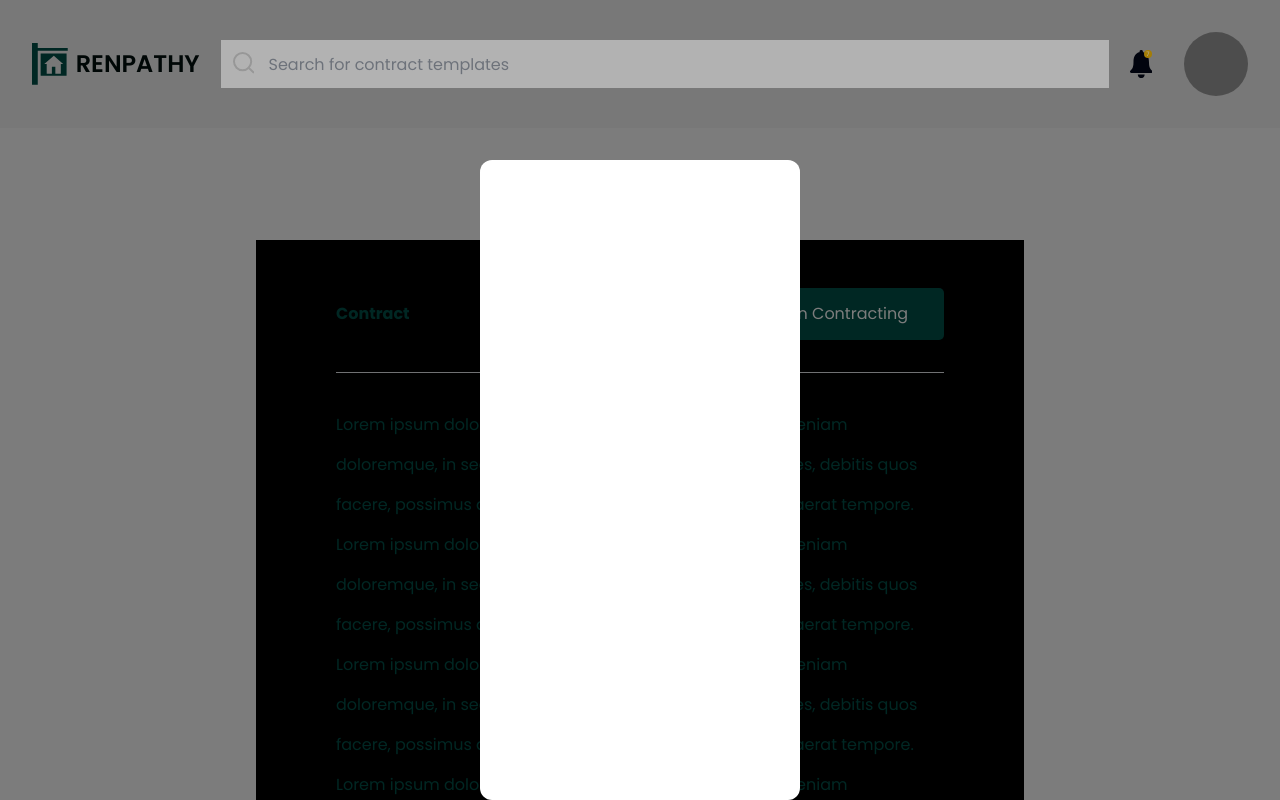
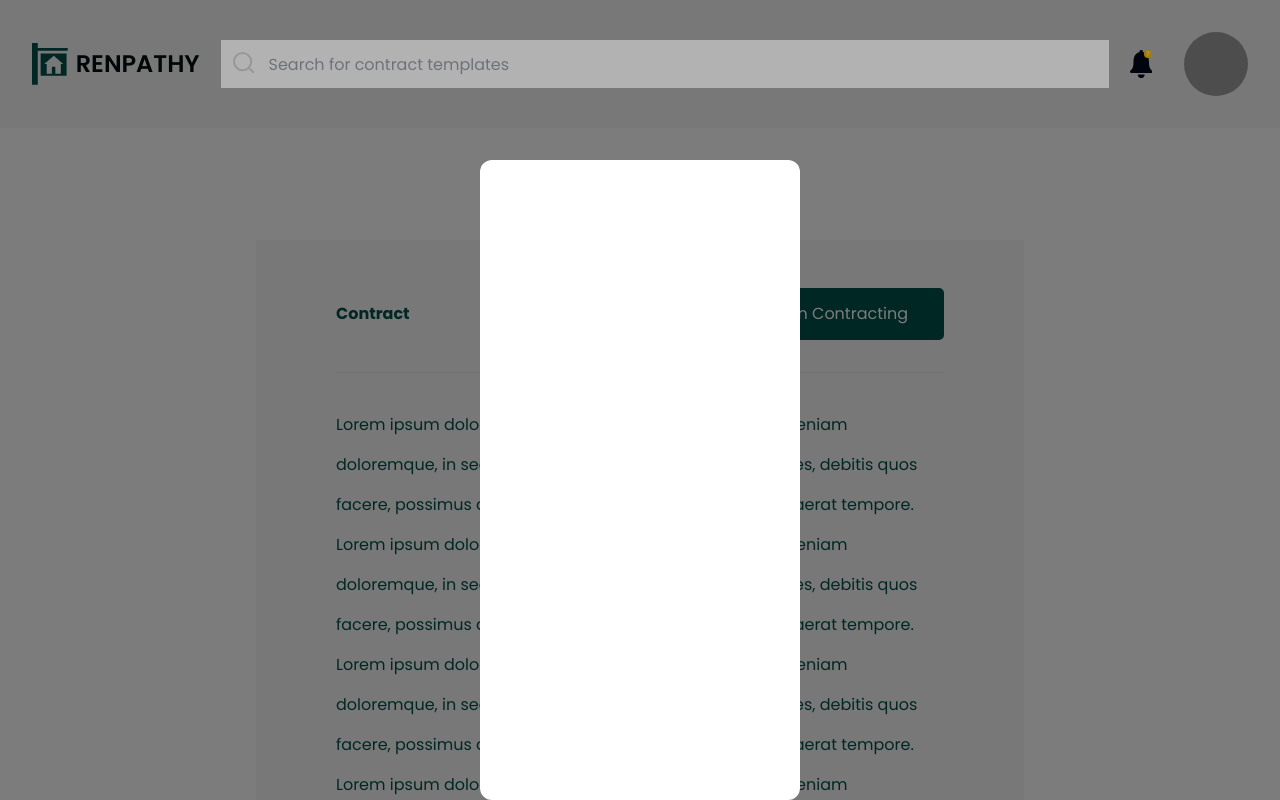
Before and after one commit to PatrickAsiedu/dealtor-web, a React (Create React App) app: page / in a window 1280 px wide. Shown: the top 800 px of the page. Built offline with nearby package versions, Linux system fonts and the light colour scheme; grey boxes are pictures that could not be loaded.

Commit message:
Initial commit

```diff
--- a/src/pages/Contract.js
+++ b/src/pages/Contract.js
@@ -9,7 +9,7 @@ const Contract = () => {
       <Header></Header>
 
       <div className="md:px-64 2xl:px-96">
-        <div className="pt-12 px-8 md:px-20 mt-28  w-full bg-black">
+        <div className="pt-12 px-8 md:px-20 mt-28  w-full bg-grey">
           <div className="  flex items-center justify-between">
             <h1 className="font-bold">Contract</h1>
             <button className="rounded-5px bg-primary py-14px px-9 text-white">
```
